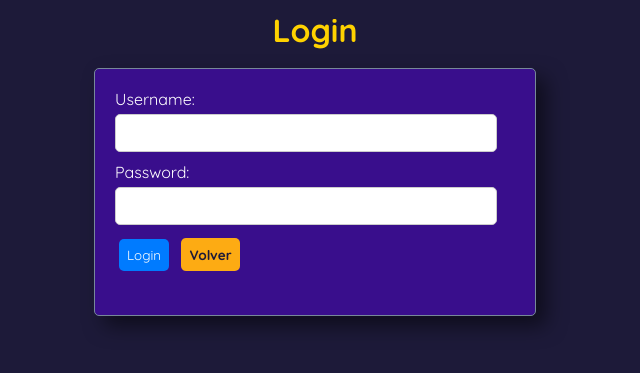
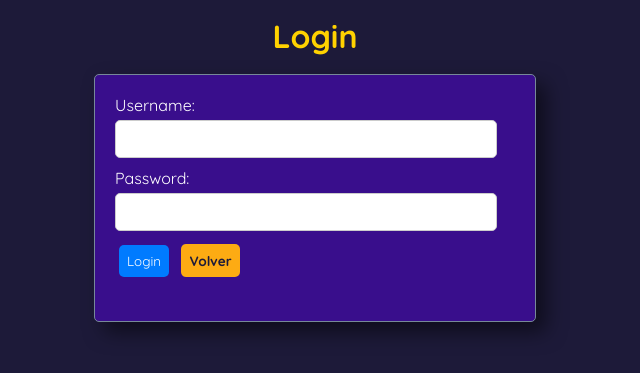
Before and after one commit to GI-gabriel/cac-24166-grupo-10-backend, a Flask app: page /login in a window 1280 px wide. Shown: the top 373 px of the page, without its empty margins (325-965 px from the left). Run offline with Flask 3, Linux system fonts and the light colour scheme.

Commit message:
Corrige estilos y estructura menu crud

```diff
--- a/back/app/static/css/crud_styles.css
+++ b/back/app/static/css/crud_styles.css
@@ -65,6 +65,10 @@ h5,
 h6 {
   text-align: center;
   color: #ffd200;
+}
+
+h1 {
+  padding-top: 1rem;
 }
 
 form {
--- a/back/app/templates/login.html
+++ b/back/app/templates/login.html
@@ -9,10 +9,6 @@
 </head>
 
 <body>
-  <header>
-    <nav style="padding: 0.3rem 1rem">
-    </nav>
-  </header>
   <h1>Login</h1><br>
   <form method="post">
     <label for="username">Username:</label>
--- a/front/css/crud_styles.css
+++ b/front/css/crud_styles.css
@@ -65,6 +65,10 @@ h5,
 h6 {
   text-align: center;
   color: #ffd200;
+}
+
+h1 {
+  padding-top: 1rem;
 }
 
 form {
```
Also changed, not shown: front/crud_menu.html (+16 -7 lines).
